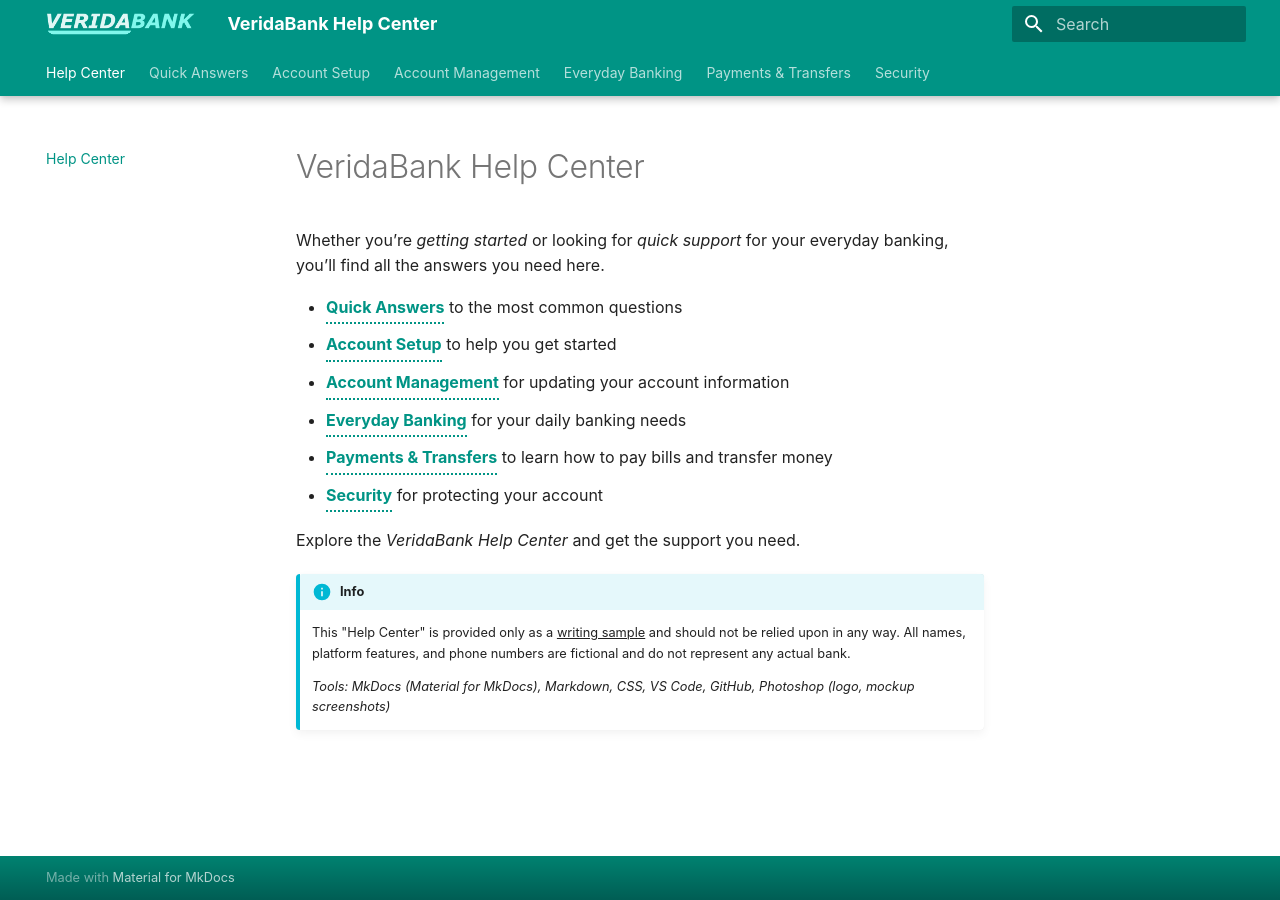
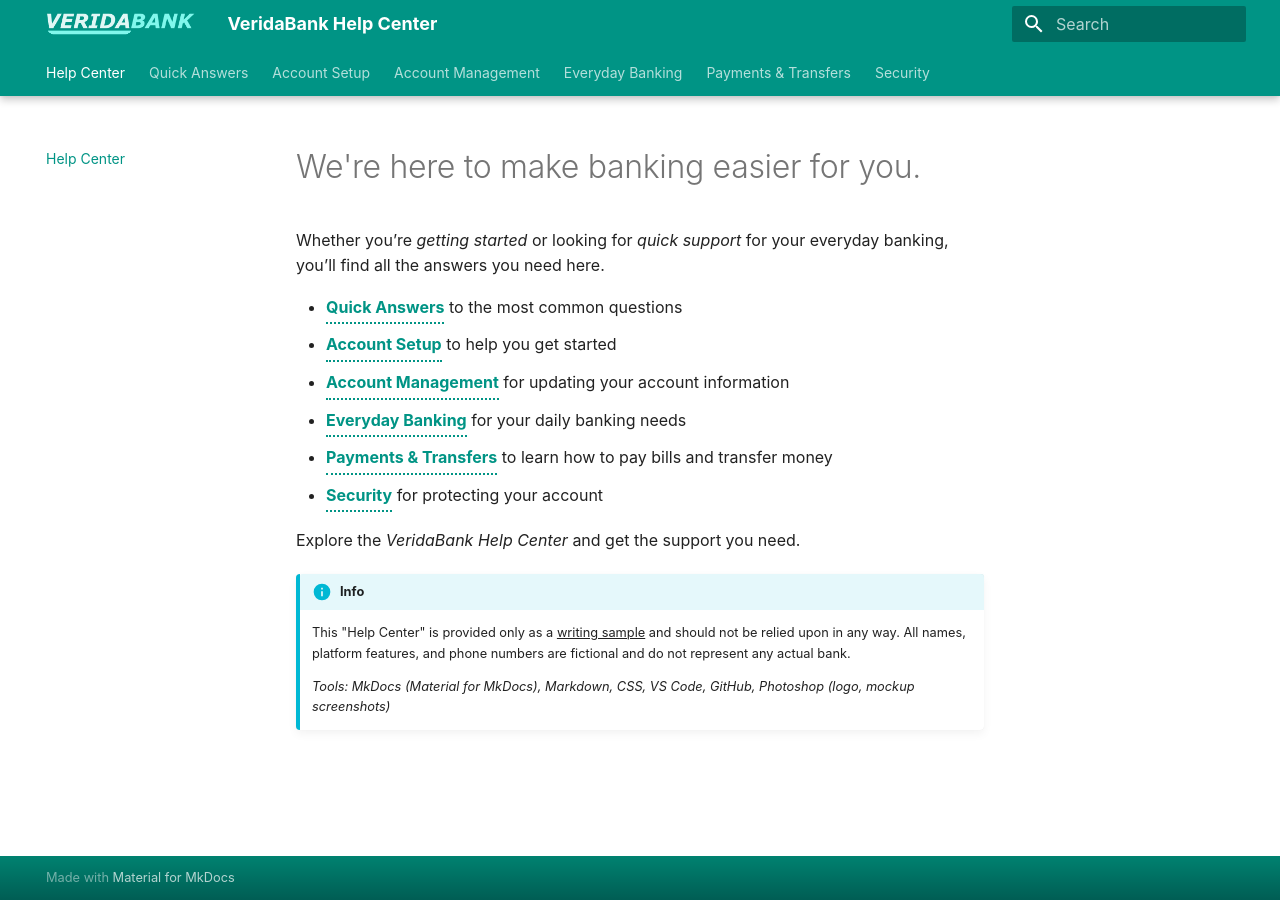
Before and after one commit to mlbms19/VeridaBank, an MkDocs documentation site: the page built from docs/index.md, in a window 1280 px wide. Built offline with MkDocs 1.6.1 and Material for MkDocs 9.7.7, drawn with Linux system fonts in a browser that asks for light colours; some web fonts are replaced.

Commit message:
Update main page intro text

```diff
--- a/docs/index.md
+++ b/docs/index.md
@@ -3,7 +3,7 @@ hide_feedback: true
 ---
 
 
-#VeridaBank Help Center
+#We're here to make banking easier for you.
 
 Whether you’re *getting started* or looking for *quick support* for your everyday banking, you’ll find all the answers you need here.
 
```
